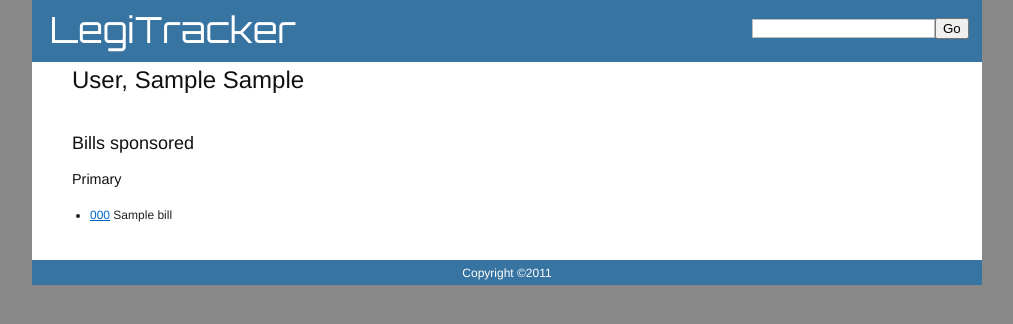
After one commit to perryjg/LegisTracker, a Rails app: page /members/1 in a window 1280 px wide. The commit adds this page. Shown: the top 324 px of the page, without its empty margins (133-1146 px from the left). Run offline with Rails 7, Linux system fonts and the light colour scheme; tables that the repository leaves empty hold one stand-in row (values such as "Sample post"); parts of the project's set-up code (start-up, migrations or seed data) failed here and were passed over.

Commit message:
Add members controller with index and show methods; build out members#show template; link member names to member#show page

```diff
--- /dev/null
+++ b/app/controllers/members_controller.rb
@@ -0,0 +1,11 @@
+class MembersController < ApplicationController
+  def index
+    @title = 'Members'
+  end
+
+  def show
+    @member = Member.find( params[:id] )
+    @title = @member.name
+  end
+
+end
--- /dev/null
+++ b/app/helpers/members_helper.rb
@@ -0,0 +1,2 @@
+module MembersHelper
+end
--- a/app/models/sponsorship.rb
+++ b/app/models/sponsorship.rb
@@ -1,4 +1,7 @@
 class Sponsorship < ActiveRecord::Base
   belongs_to :bill
   belongs_to :member
+
+  scope :primary, where( "seq = 1" )
+  scope :secondary, where( "seq != 1" )
 end
--- a/app/views/bills/show.html.erb
+++ b/app/views/bills/show.html.erb
@@ -8,7 +8,7 @@
 	<ul>
 	<% @bill.sponsorships.each do |sponsor| %>
 		<li>
-			<%= sponsor.member.name %>
+			<%= link_to sponsor.member.name, member_path( sponsor.member.id ) %>
 			<%= sponsor.member.seat %>
 			(<%= sponsor.member.party %>)
 			<% if sponsor.seq == 1 %>
--- /dev/null
+++ b/app/views/members/index.html.erb
@@ -0,0 +1,2 @@
+<h1>Members#index</h1>
+<p>Find me in app/views/members/index.html.erb</p>
--- /dev/null
+++ b/app/views/members/show.html.erb
@@ -0,0 +1,28 @@
+<div class="sapn-22 push-1 first last">
+	<h2><%= @member.name %> <%= @member.seat %></h2>
+</div>
+<div id="sponsorships" class="span-22 push-1 first last">
+	<h3>Bills sponsored</h3>
+	<% if @member.sponsorships.primary.count > 0 %>
+		<h4>Primary</h4>
+		<ul>
+			<% @member.sponsorships.primary.each do |primary| %>
+				<li>
+					<%= link_to primary.bill.number, bill_path( primary.bill.id ) %>
+					<%= primary.bill.short_title %>
+				</li>
+			<% end %>
+		</ul>
+		<% end %>
+	<% if @member.sponsorships.secondary.count > 0 %>
+		<h4>Secondary</h4>
+		<ul>
+			<% @member.sponsorships.secondary.each do |secondary| %>
+				<li>
+					<%= link_to secondary.bill.number, bill_path( secondary.bill.id ) %>
+					<%= secondary.bill.short_title %>
+				</li>
+			<% end %>
+		</ul>
+	<% end %>
+</div>
--- a/config/routes.rb
+++ b/config/routes.rb
@@ -2,8 +2,15 @@ Legitracker::Application.routes.draw do
   resources :bills do
     resources :votes
     resources :statuses
+    resources :sponsorships
   end
 
+  resources :members do
+    resources :sponsorships
+  end
+
+  get "members/index"
+  get "members/show"
   get "home/index"
   get "bills/index"
   get "bills/show"
```
Also changed, not shown: spec/controllers/members_controller_spec.rb (added, +19 -0 lines), spec/factories.rb (+6 -0 lines), spec/helpers/members_helper_spec.rb (added, +15 -0 lines), spec/models/sponsorship_spec.rb (+22 -0 lines), spec/views/members/index.html.erb_spec.rb (added, +5 -0 lines), spec/views/members/show.html.erb_spec.rb (added, +5 -0 lines).
